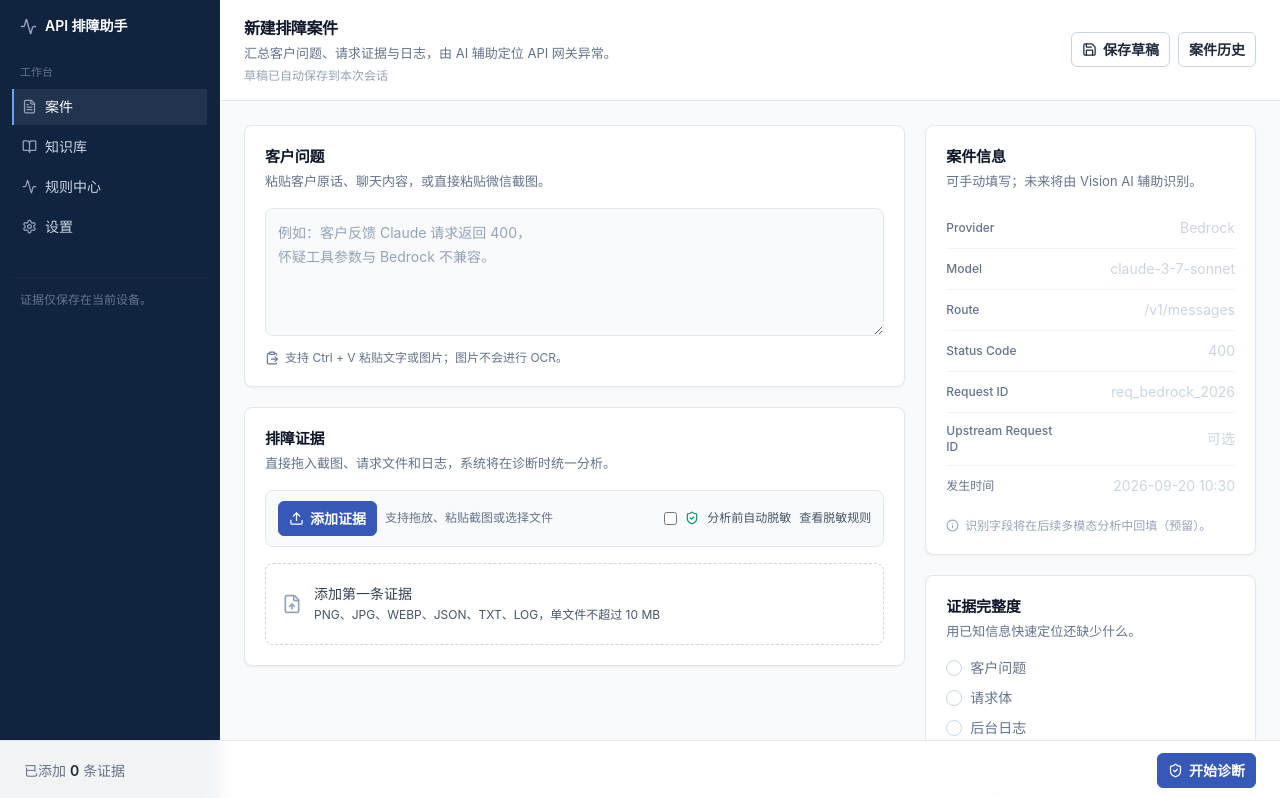
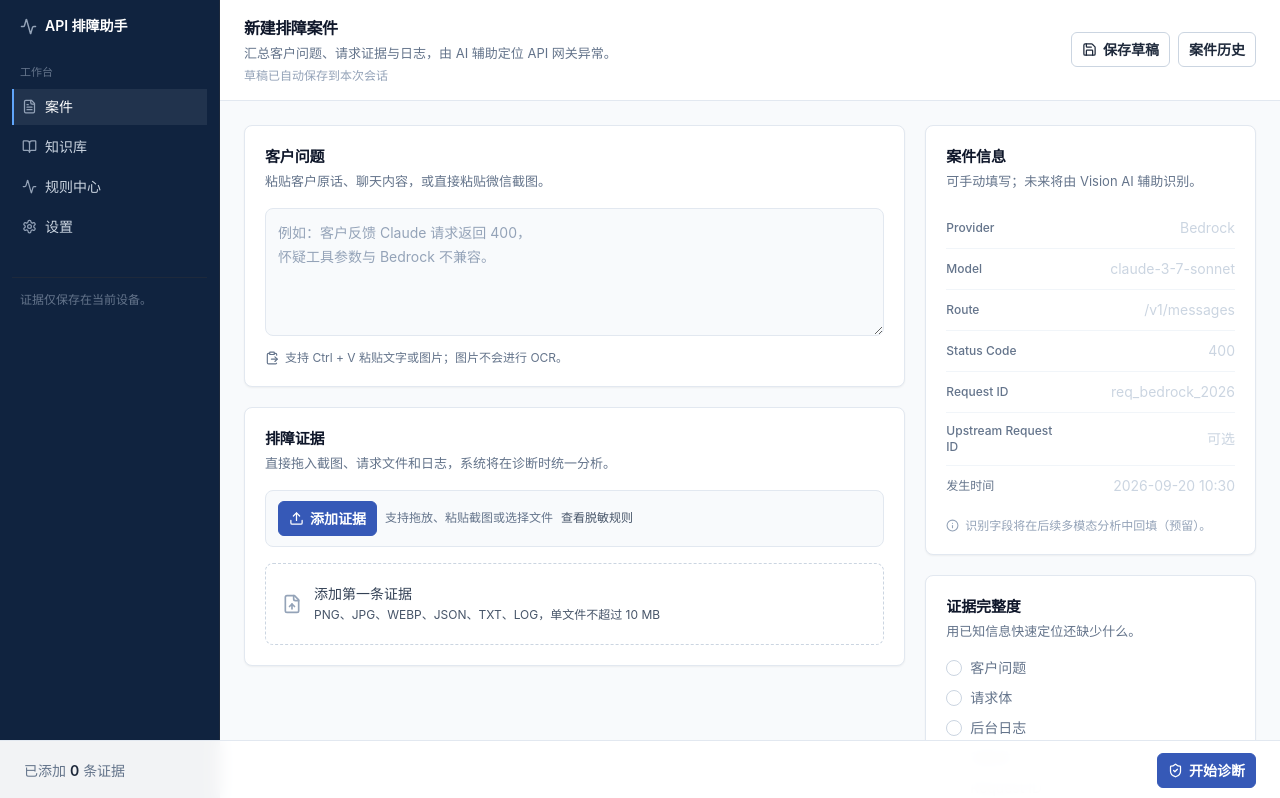
Before and after one commit to davent10086/api-diagnosis-workbench, a Next.js app: page /cases/new in a window 1280 px wide. Shown: the top 798 px of the page. Built offline with nearby package versions, Linux system fonts and the light colour scheme.

Commit message:
feat: streamline evidence analysis and live diagnosis status

```diff
--- a/src/app/api/cases/[id]/evidence/route.ts
+++ b/src/app/api/cases/[id]/evidence/route.ts
@@ -30,7 +30,6 @@ export async function POST(request: NextRequest, { params }: { params: Promise<{
     typeof form.get("evidenceType") === "string"
       ? String(form.get("evidenceType")).slice(0, 40)
       : "attachment";
-  const imageRedactionConfirmed = form.get("imageRedactionConfirmed") === "true";
   if (!(file instanceof File) || file.size === 0 || file.size > MAX_BYTES)
     return NextResponse.json({ error: "文件必须介于 1 B 和 10 MB 之间。" }, { status: 400 });
   if (!allowedTypes.has(file.type))
@@ -69,9 +68,7 @@ export async function POST(request: NextRequest, { params }: { params: Promise<{
     const { redact } = await import("@/lib/redaction");
     data = Buffer.from(redact(data.toString("utf8")), "utf8");
     redactionStatus = "redacted";
-  } else if (imageRedactionConfirmed) {
-    redactionStatus = "redacted";
-  }
+  } else redactionStatus = "redacted";
   const safeName = basename(file.name).replace(/[^\w.\-]/g, "_");
   const storedName = `${randomUUID()}-${safeName || "evidence"}`;
   try {
--- a/src/components/case-workbench.tsx
+++ b/src/components/case-workbench.tsx
@@ -124,7 +124,7 @@ export function CaseWorkbench() {
   const [question, setQuestion] = useState("");
   const [evidence, setEvidence] = useState<Evidence[]>([]);
   const [metadata, setMetadata] = useState<Metadata>(emptyMetadata);
-  const [autoRedaction, setAutoRedaction] = useState(false);
+  const [autoRedaction] = useState(false);
   const [showRules, setShowRules] = useState(false);
   const [advancedOpen, setAdvancedOpen] = useState(false);
   const [advancedExpanded, setAdvancedExpanded] = useState(false);
@@ -469,15 +469,6 @@ export function CaseWorkbench() {
                   accept={ACCEPT}
                   onChange={onFileChange}
                 />
-                <label className="ml-auto flex cursor-pointer items-center gap-2 text-xs text-slate-600">
-                  <input
-                    type="checkbox"
-                    checked={autoRedaction}
-                    onChange={(event) => setAutoRedaction(event.target.checked)}
-                  />
-                  <ShieldCheck size={14} className="text-emerald-600" />
-                  分析前自动脱敏
-                </label>
                 <button
                   className="text-xs font-medium text-slate-600 hover:text-slate-900"
                   onClick={() => setShowRules((value) => !value)}
```
